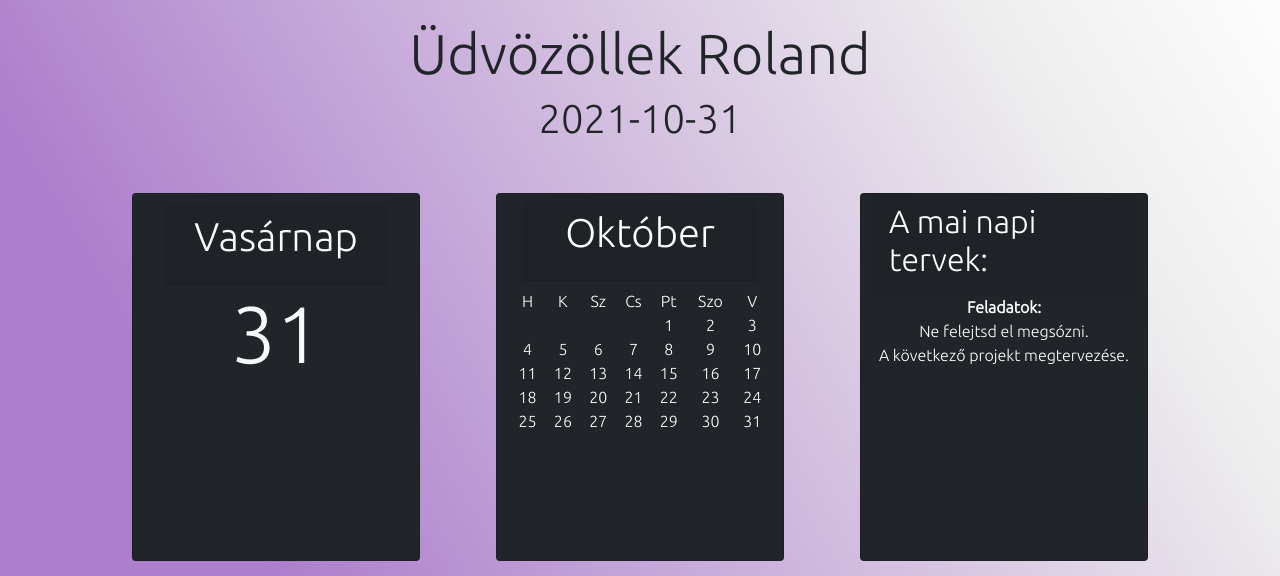
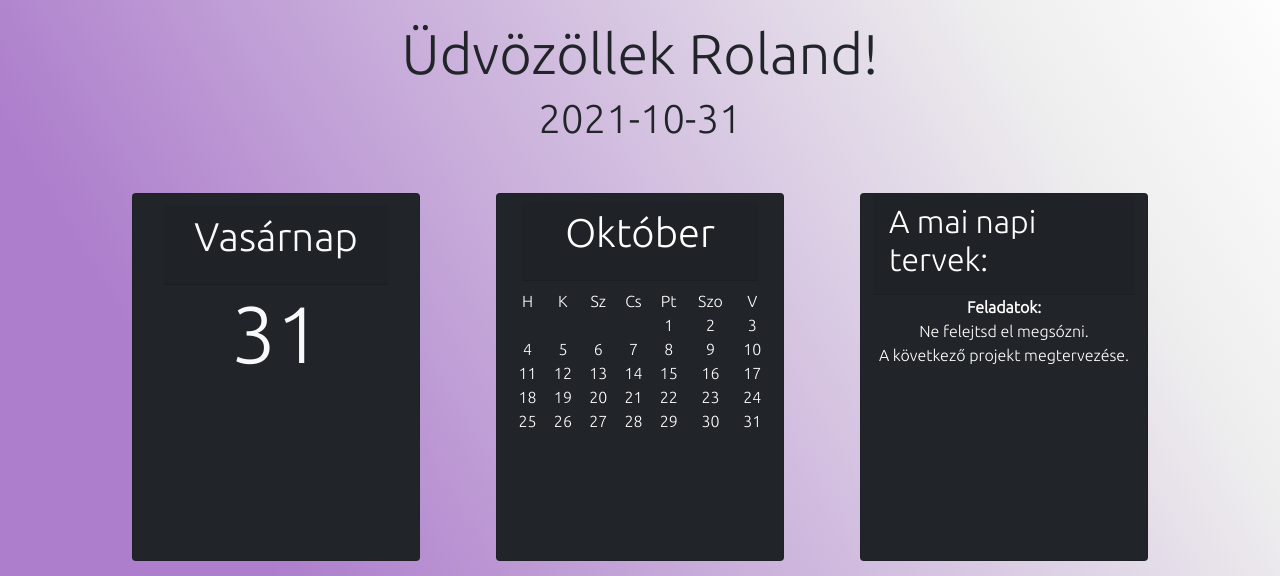
Before and after one commit to rkekesi22/My-Project, a Flask app: page / in a window 1280 px wide. Shown: the part 67-643 px from the top of the page. Run offline with Flask 2, Linux system fonts and the light colour scheme; a user stored in the database is signed in; data comes from the database, SQL or seed files in the repository; both versions use the stored data as it was after the commit.

Commit message:
Javítás 10.31

```diff
--- a/date.txt
+++ b/date.txt
@@ -1 +1 @@
-2021/10/26
+2021/10/31
--- a/website/templates/currenttasks.html
+++ b/website/templates/currenttasks.html
@@ -46,6 +46,7 @@
         <td class="fs-6 text-secondary fw-bold" style="text-align: center;">Dátum</td>
         <td class="fs-6 text-secondary fw-bold" style="text-align: center;">Nehézség</td>
         <td class="fs-6 text-secondary fw-bold" style="text-align: center;">Státusz</td>
+        <td></td>
             <td>
                 <a href="/remove/{{ active }}">
                     <svg xmlns="http://www.w3.org/2000/svg" width="20" height="20" fill="#000" class="bi bi-x-lg" viewBox="0 0 16 16">
--- a/website/templates/home.html
+++ b/website/templates/home.html
@@ -3,7 +3,7 @@
 {% extends "base.html"%}{% block title %}Home{% endblock %}
 {%block content%}
 <div class="home">
-    <h1 class="display-4 text-xl-center">Üdvözöllek {{user.first_name}}</h1>
+    <h1 class="display-4 text-xl-center">Üdvözöllek {{user.first_name}}!</h1>
     <h1 class="display-6 text-xl-center">{{ today_date }}</h1>
 </div>
 
--- a/website/views.py
+++ b/website/views.py
@@ -56,7 +56,6 @@ def new_task():
         data = request.form.to_dict()
         project_name = request.form.get('projectName')
 
-
         if not project_name:
             project_name = 'Tasks'
 
@@ -71,7 +70,6 @@ def new_task():
             db.session.add(new_project)
             db.session.commit()
             projects = Projects.query.all()
-
 
         for proj in projects:
             print(proj.project_name + "-----" + project_name)
```
Also changed, not shown: website/auth.py (+2 -7 lines), website/database.db.
